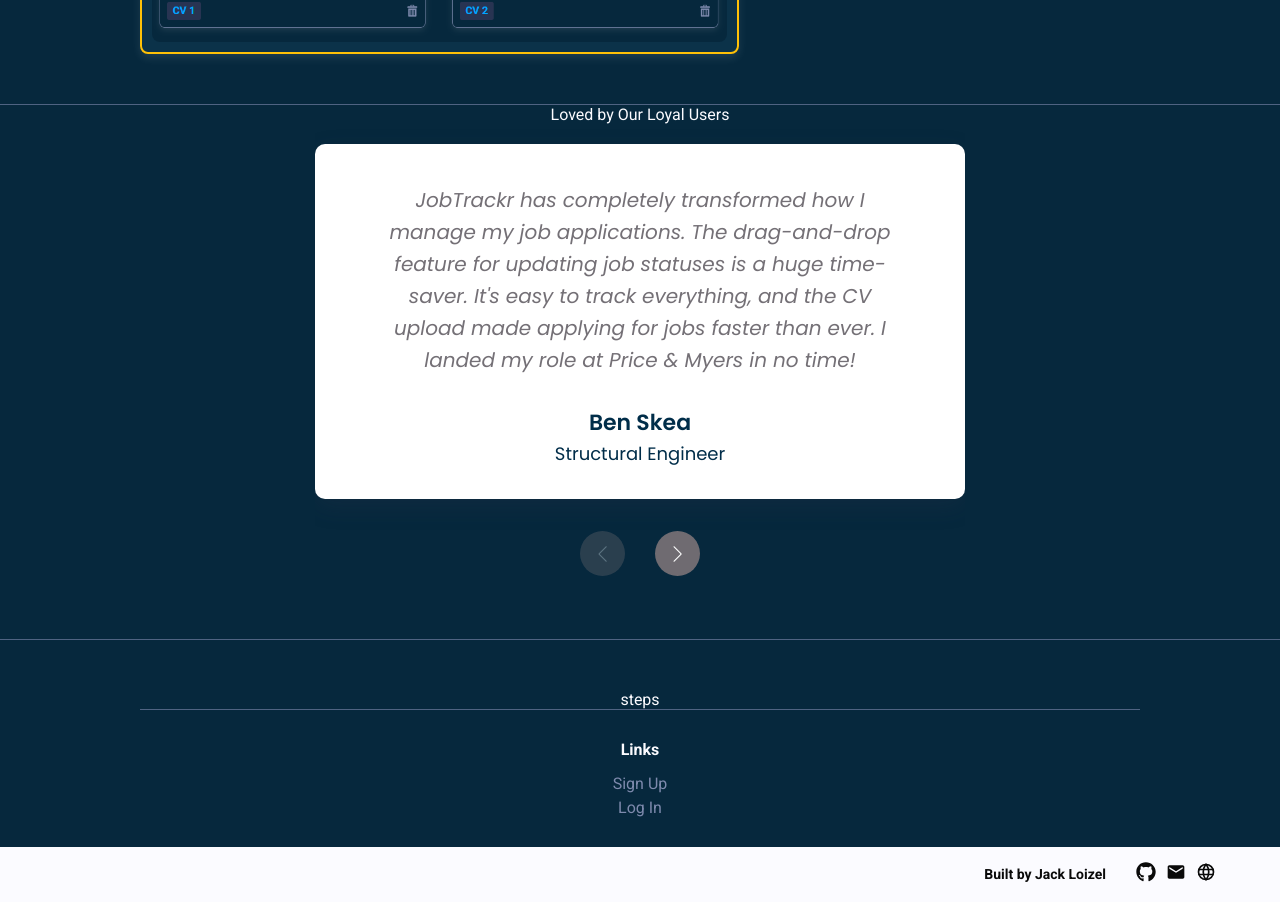
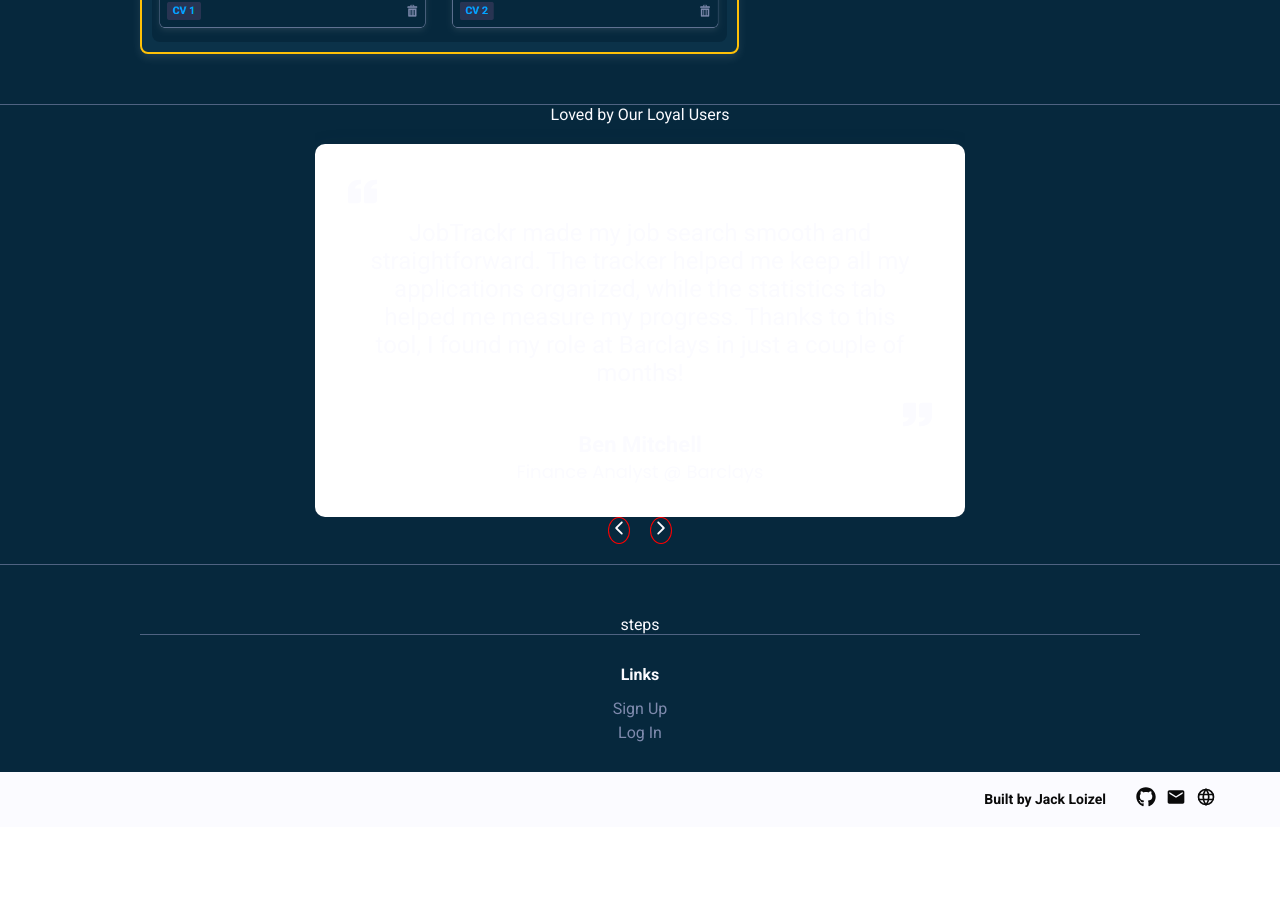
Before and after one commit to jloizel/jobtrackr, a Next.js app: page / in a window 1280 px wide. Shown: the part 3560-4462 px from the top of the page. After the commit the page ends 4387 px from the top, so only its background shows below. Built offline with nearby package versions, Linux system fonts and the light colour scheme; no server answers; a web font is replaced by a local one.

Commit message:
working on home page

```diff
--- a/src/app/globals.css
+++ b/src/app/globals.css
@@ -171,37 +171,3 @@ a {
   position: fixed  !important;
   width: 100%;
 }
-
-.swiper-button-prev, .swiper-button-next {
-  color: red;
-  background: #6F6B71;
-  border-radius: 50% !important;
-  width: 45px !important;
-  height: 45px !important;
-  margin-top: 100px !important;
-
-  @media (min-width: 768px) and (max-width: 1023px) {
-    margin-top: 80px !important;
-  }
-
-  @media (min-width: 1024px) {
-    margin-top: 150px !important;
-  }
-}
-
-.swiper-button-prev::after,
-.swiper-button-next::after {
-  font-size: 16px !important;
-  color: white !important;
-  font-style: bold !important;
-}
-
-.swiper-button-prev {
-  position: absolute !important;
-  left: calc(50% - 60px) !important;
-}
-
-.swiper-button-next {
-  position: absolute !important;
-  right: calc(50% - 60px) !important;
-}
--- a/src/components/featuresBoard/featuresBoard.tsx
+++ b/src/components/featuresBoard/featuresBoard.tsx
@@ -10,7 +10,7 @@ import "swiper/css";
 import "swiper/css/pagination";
 import "swiper/css/navigation";
 import { Pagination, Navigation } from 'swiper/modules';
-import { NextArrow, PrevArrow } from "./customArrows";
+import { NextArrow, PrevArrow } from "../swiperArrows/swiperArrows";
 
 
 const FeaturesBoard = () => {
--- a/src/components/featuresBoard/customArrows.tsx
+++ b/src/components/swiperArrows/swiperArrows.tsx
@@ -1,16 +1,15 @@
 import { IoIosArrowBack, IoIosArrowForward } from "react-icons/io";
-import styles from "./featuresBoard.module.css";
 
 interface ArrowProps {
   className?: string;
   style?: React.CSSProperties;
-  swiper: any; // Pass the swiper instance
+  swiper: any;
 }
 
 export const NextArrow: React.FC<ArrowProps> = ({ swiper, style, className }) => {
   return (
     <div
-      className={`${styles.customNextArrow} ${className}`}
+      className={className}
       style={{ ...style, display: "block" }}
       onClick={() => swiper?.slideNext()}
     >
@@ -22,7 +21,7 @@ export const NextArrow: React.FC<ArrowProps> = ({ swiper, style, className }) =>
 export const PrevArrow: React.FC<ArrowProps> = ({ swiper, style, className }) => {
   return (
     <div
-      className={`${styles.customPrevArrow} ${className}`}
+      className={className}
       style={{ ...style, display: "block" }}
       onClick={() => swiper?.slidePrev()}
     >
--- a/src/components/testimonials/testimonialsSlider.module.css
+++ b/src/components/testimonials/testimonialsSlider.module.css
@@ -1,6 +1,10 @@
 .swiperContainer {
   align-self: center;
   width: 80%;
+  position: relative;
+  display: flex;
+  flex-direction: column;
+  gap: 20px;
 
   @media (min-width: 768px) and (max-width: 1023px) {
     width: 60%;
@@ -33,64 +37,57 @@
   align-content: center;
   background: white;
   box-shadow: 0px 8px 24px rgba(62, 53, 82, 0.16);
-  padding-left: 20px;
-  padding-right: 20px;
-  padding-top: 30px;
-  padding-bottom: 20px;
-  margin-bottom: 120px;
+  padding: 30px;
+}
 
-  @media (min-width: 768px) and (max-width: 1023px) {
-    padding-left: 40px;
-    padding-right: 40px;
-    margin-bottom: 140px;
-  }
+.testimonialContainer {
+  display: flex;
+  flex-direction: column;
+}
 
-  @media (min-width: 1024px) {
-    padding-left: 60px;
-    padding-right: 60px;
-    padding-top: 40px;
-    padding-bottom: 30px;
-    margin-bottom: 140px;
+.testimonial {
+  font-size: 14px;
+  font-weight: 400;
+  padding: 10px 20px;
+  color: var(--primary-text-color);
+
+  @media (min-width: 768px) {
+    font-size: 24px;
   }
 }
 
-.quote {
-  color: #747076;
-  font-weight: 400;
-  font-family: "Poppins", sans-serif;
-  font-style: italic;
-  font-size: 15px;
+.quoteIcon {
+  font-size: 30px;
+  color: var(--primary-text-color);
 
-  @media (min-width: 768px) and (max-width: 1023px) {
-    font-size: 18px;
-    line-height: 25px;
-  }
-
-  @media (min-width: 1024px) {
-    font-size: 20px;
-    line-height: 32px;
+  @media (min-width: 768px) {
+    font-size: 35px;
   }
 }
 
+.quoteIcon:last-child {
+  align-self: flex-end;
+}
+
+.detailsContainer {
+  display: flex;
+  flex-direction: column;
+  align-items: center;
+  justify-content: center;
+}
+
 .quoter {
-  color: #002D49;
+  color: var(--primary-text-color);
   font-weight: 600;
-  font-family: "Poppins", sans-serif;
   font-size: 15px;
-  margin-top: 20px;
 
-  @media (min-width: 768px) and (max-width: 1023px) {
-    font-size: 20px;
-  }
-
-  @media (min-width: 1024px) {
+  @media (min-width: 768px) {
     font-size: 22px;
-    margin-top: 30px;
   }
 }
 
 .info {
-  color: #002D49;
+  color: var(--primary-text-color);
   font-weight: 400;
   font-family: "Poppins", sans-serif;
   font-size: 12px;
@@ -104,3 +101,21 @@
     line-height: 30px;
   }
 }
+
+.arrowsContainer {
+  display: flex;
+  flex-direction: row;
+  align-items: center;
+  justify-content: center;
+  gap: 20px;
+}
+
+.customPrevArrow, .customNextArrow {
+  top: 50%;
+  transform: translateY(-20px);
+  cursor: pointer;
+  font-size: 20px;
+  transition: all 0.2s ease-in-out;
+  border-radius: 50%;
+  border: solid 1px red;
+}
--- a/src/components/testimonials/testimonialsSlider.tsx
+++ b/src/components/testimonials/testimonialsSlider.tsx
@@ -6,6 +6,8 @@ import 'swiper/css';
 import 'swiper/css/pagination';
 import 'swiper/css/navigation';
 import { Navigation } from 'swiper/modules';
+import { BiSolidQuoteLeft, BiSolidQuoteRight } from 'react-icons/bi';
+import { NextArrow, PrevArrow } from '../swiperArrows/swiperArrows';
 
 const TestimonialsSlider: React.FC = ({}) => {
   const [data, setData] = useState([
@@ -17,6 +19,9 @@ const TestimonialsSlider: React.FC = ({}) => {
       testimonial: ""
     }
   ]);
+  const [swiperInstance, setSwiperInstance] = useState<any>(null);
+  const [isAtStart, setIsAtStart] = useState<boolean>(true);
+  const [isAtEnd, setIsAtEnd] = useState<boolean>(false);
 
   useEffect(() => {
     const fetchData = async () => {
@@ -52,37 +57,48 @@ const TestimonialsSlider: React.FC = ({}) => {
     height: '50px',
   };
 
+  const handleSlideChange = () => {
+    if (!swiperInstance) return;
+    setIsAtStart(swiperInstance.isBeginning);
+    setIsAtEnd(swiperInstance.isEnd);
+  };
+
   return (
     <div className={styles.swiperContainer}>
       <Swiper
         slidesPerView={1}
         centeredSlides={true}
-        navigation={{
-          prevEl: '.swiper-button-prev-custom',
-          nextEl: '.swiper-button-next-custom',
-        }}
         initialSlide={1}
         spaceBetween={20}
-        pagination={{
-          clickable: true,
-        }}
         modules={[Navigation]}
         className={styles.swiper}
         speed={800}
+        onSlideChange={handleSlideChange}
+        onSwiper={setSwiperInstance}
+        loop={true}
       >
         {data.map((testimonial, index) => (
           <SwiperSlide key={testimonial.id} className={styles.swiperSlide}>
             <div className={styles.container}>
-              <div className={styles.quote} >{testimonial.testimonial}</div>
-              <div className={styles.quoter} >{testimonial.name}</div>
-              <div className={styles.info} >{testimonial.job}</div>
-              {/* <div className={styles.info} >{testimonial.role} | {testimonial.company}</div> */}
+              <div className={styles.testimonialContainer}>
+                <BiSolidQuoteLeft className={styles.quoteIcon}/>
+                <span className={styles.testimonial}>{testimonial.testimonial}</span>
+                <BiSolidQuoteRight className={styles.quoteIcon}/>
+              </div>
+              <div className={styles.detailsContainer}>
+                <span className={styles.quoter}>{testimonial.name}</span>
+                <span className={styles.info}>{testimonial.job} @ {testimonial.company}</span>
+              </div>
             </div>
           </SwiperSlide>
         ))}
-        <div className="swiper-button-prev swiper-button-prev-custom" style={{...customButtonStyles, marginTop: isMobile ? '100px' : '80px'}}></div>
-        <div className="swiper-button-next swiper-button-next-custom" style={{...customButtonStyles, marginTop: isMobile ? '100px' : '80px'}}></div>
+        {/* <div className="swiper-button-prev swiper-button-prev-custom" style={{...customButtonStyles, marginTop: isMobile ? '100px' : '80px'}}></div>
+        <div className="swiper-button-next swiper-button-next-custom" style={{...customButtonStyles, marginTop: isMobile ? '100px' : '80px'}}></div> */}
       </Swiper>
+      <div className={styles.arrowsContainer}>
+        <PrevArrow swiper={swiperInstance} className={styles.customPrevArrow}/>
+        <NextArrow swiper={swiperInstance} className={styles.customNextArrow}/>
+      </div>
     </div>
   )
 }
```
